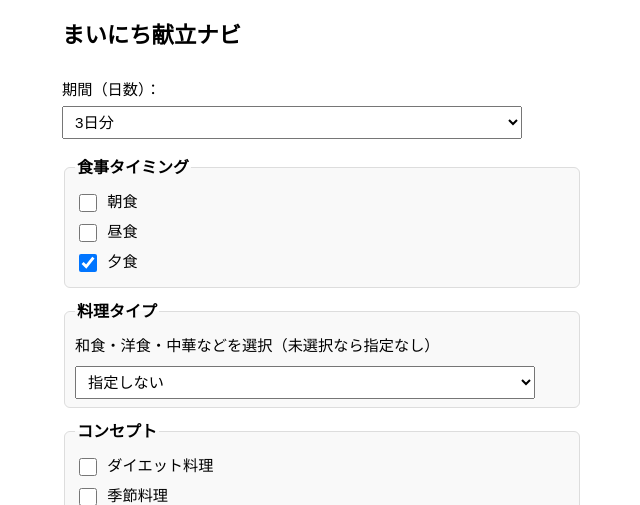
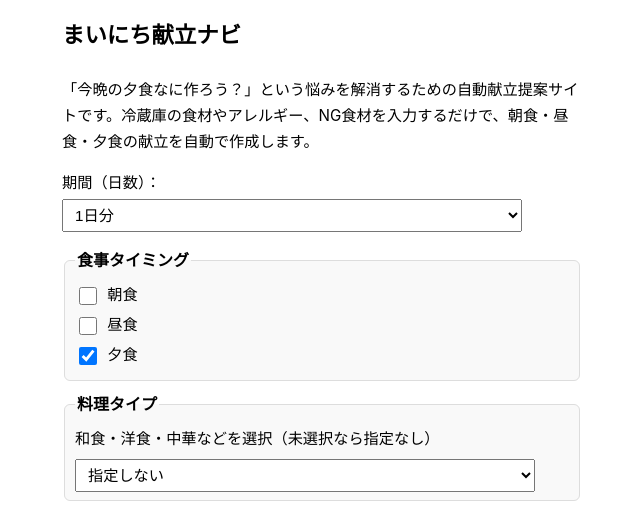
Before and after one commit to tkgorira/auto_menu, a Flask app: page / in a window 1280 px wide. Shown: the top 505 px of the page, without its empty margins (318-958 px from the left). Run offline with Flask 3, Linux system fonts and the light colour scheme; data comes from the database, SQL or seed files in the repository.

Commit message:
Update index description and default days

```diff
--- a/templates/index.html
+++ b/templates/index.html
@@ -4,8 +4,10 @@
     <meta charset="UTF-8">
     <title>今晩の夕食なに作ろう？食材から自動で献立提案する無料Webアプリ｜まいにち献立ナビ</title>
     <meta name="viewport" content="width=device-width, initial-scale=1">
+
+    <!-- 説明文を検索結果向けに調整 -->
     <meta name="description"
-          content="「今晩の夕食何を作ろう…」と迷ったら、無料の自動献立アプリ『まいにち献立ナビ』。冷蔵庫の食材を入力するだけで、今日の夕食メニューを自動提案します。">
+          content="「今晩の夕食なに作ろう？」という悩みを解消する、自動献立提案サイトです。冷蔵庫の中身の写真から献立を作成出来ます。冷蔵庫の食材やアレルギー、NG食材を入力するだけで、今日の朝・昼・夜の献立をまとめて提案します。">
 
     <!-- PWA: manifest と テーマカラー -->
     <link rel="manifest" href="/static/manifest.json">
@@ -179,7 +181,7 @@
                 align-items: flex-start;
             }
             .login-area {
-                text-align: left;
+                text-align:左;
             }
         }
     </style>
@@ -198,14 +200,19 @@
         </div>
     </div>
 
+    <!-- サイトの概要説明 -->
+    <p>
+      「今晩の夕食なに作ろう？」という悩みを解消するための自動献立提案サイトです。冷蔵庫の食材やアレルギー、NG食材を入力するだけで、朝食・昼食・夕食の献立を自動で作成します。
+    </p>
+
     <!-- 通常の条件入力フォーム -->
     <form id="generate-form" method="POST" action="{{ url_for('generate') }}">
         <p>
             期間（日数）：
             <select name="days">
-                <option value="1">1日分</option>
+                <option value="1" selected>1日分</option>
                 <option value="2">2日分</option>
-                <option value="3" selected>3日分</option>
+                <option value="3">3日分</option>
                 <option value="4">4日分</option>
                 <option value="5">5日分</option>
                 <option value="6">6日分</option>
```
